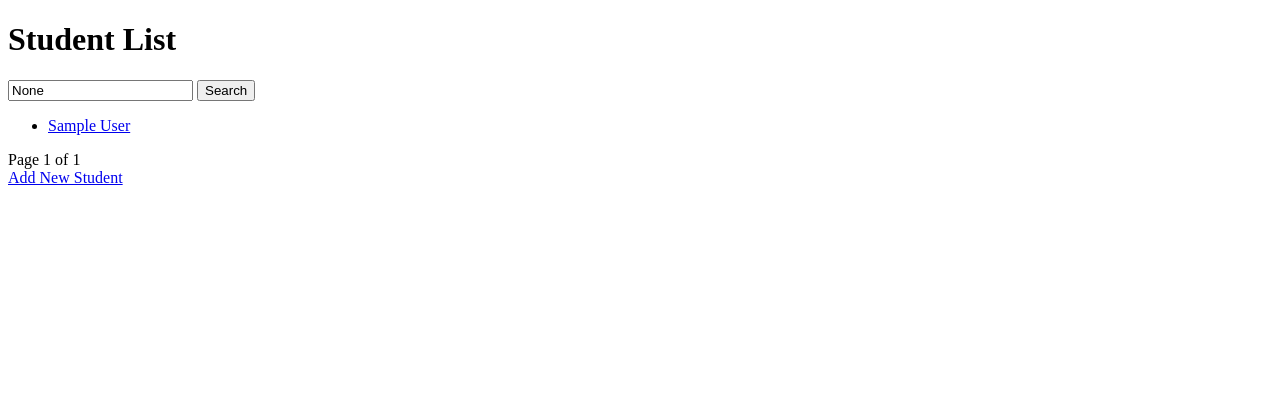
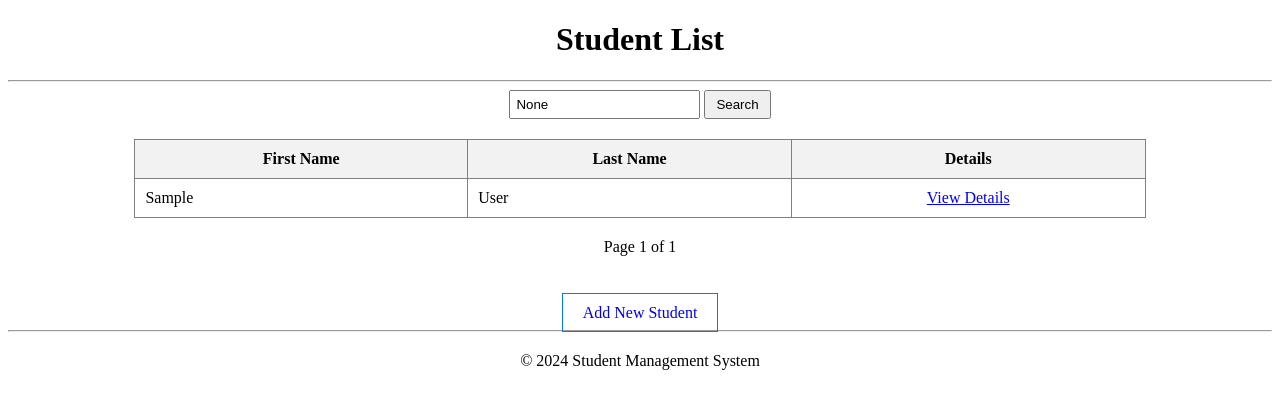
Before and after one commit to Upadhyaymohit28/student_managment, a Django app: page / in a window 1280 px wide. Shown: the top 409 px of the page. Run offline with Django 5.2, Linux system fonts and the light colour scheme; tables that the repository leaves empty hold one stand-in row (values such as "Sample post").

Commit message:
Updated student list page and added inline styles for better structure

```diff
--- a/student_management/settings.py
+++ b/student_management/settings.py
@@ -125,5 +125,5 @@ STATIC_URL = 'static/'
 
 DEFAULT_AUTO_FIELD = 'django.db.models.BigAutoField'
 
-DEBUG = False  # Ensure debug is set to False in production
+DEBUG = True  # Ensure debug is set to False in production
 ALLOWED_HOSTS = ['localhost', '127.0.0.1', 'yourdomain.com']  # Replace with your allowed hosts
--- a/students/templates/students/student_list.html
+++ b/students/templates/students/student_list.html
@@ -4,41 +4,65 @@
     <title>Student List</title>
 </head>
 <body>
-    <h1>Student List</h1>
+    <!-- Main Title -->
+    <h1 style="text-align: center;">Student List</h1>
+    <hr>
 
     <!-- Search Form -->
-    <form method="GET" action="{% url 'student_list' %}">
-        <input type="text" name="q" placeholder="Search by name..." value="{{ query }}">
-        <button type="submit">Search</button>
+    <div style="text-align: center; margin-bottom: 20px;">
+        <form method="GET" action="{% url 'student_list' %}" style="display: inline-block;">
+            <input type="text" name="q" placeholder="Search by name..." value="{{ query }}" style="padding: 5px;">
+            <button type="submit" style="padding: 5px 10px;">Search</button>
         </form>
+    </div>
 
-    <!-- Display Students -->
-    <ul>
+    <!-- Table for Displaying Students -->
+    <table border="1" cellpadding="10" cellspacing="0" style="width: 80%; margin: auto; border-collapse: collapse;">
+        <thead>
+            <tr style="background-color: #f2f2f2;">
+                <th>First Name</th>
+                <th>Last Name</th>
+                <th>Details</th>
+            </tr>
+        </thead>
+        <tbody>
             {% for student in page_obj %}
-            <li>
-                <a href="{% url 'student_detail' student.id %}">
-                    {{ student.first_name }} {{ student.last_name }}
-                </a>
-            </li>
+                <tr>
+                    <td>{{ student.first_name }}</td>
+                    <td>{{ student.last_name }}</td>
+                    <td style="text-align: center;">
+                        <a href="{% url 'student_detail' student.id %}">View Details</a>
+                    </td>
+                </tr>
             {% endfor %}
-    </ul>
+        </tbody>
+    </table>
 
     <!-- Pagination Controls -->
+    <div style="text-align: center; margin-top: 20px;">
         <div>
             <span>Page {{ page_obj.number }} of {{ page_obj.paginator.num_pages }}</span>
         </div>
 
-    <div>
+        <div style="display: inline-block; margin-top: 10px;">
             {% if page_obj.has_previous %}
-            <a href="?q={{ query }}&page={{ page_obj.previous_page_number }}">Previous</a>
+                <a href="?q={{ query }}&page={{ page_obj.previous_page_number }}" style="padding: 5px 10px; border: 1px solid #ddd; margin-right: 5px; text-decoration: none;">Previous</a>
             {% endif %}
-
             {% if page_obj.has_next %}
-            <a href="?q={{ query }}&page={{ page_obj.next_page_number }}">Next</a>
+                <a href="?q={{ query }}&page={{ page_obj.next_page_number }}" style="padding: 5px 10px; border: 1px solid #ddd; margin-left: 5px; text-decoration: none;">Next</a>
             {% endif %}
+        </div>
     </div>
 
     <!-- Link to Add New Student -->
-    <a href="{% url 'add_student' %}">Add New Student</a>
+    <div style="text-align: center; margin-top: 30px;">
+        <a href="{% url 'add_student' %}" style="padding: 10px 20px; border: 1px solid #007bff; text-decoration: none;">Add New Student</a>
+    </div>
+
+    <!-- Footer Separator -->
+    <hr>
+    <footer style="text-align: center; margin-top: 20px;">
+        <p>&copy; 2024 Student Management System</p>
+    </footer>
 </body>
 </html>
```
Also changed, not shown: db.sqlite3. Lines whose indentation alone changed are shown as unchanged.
